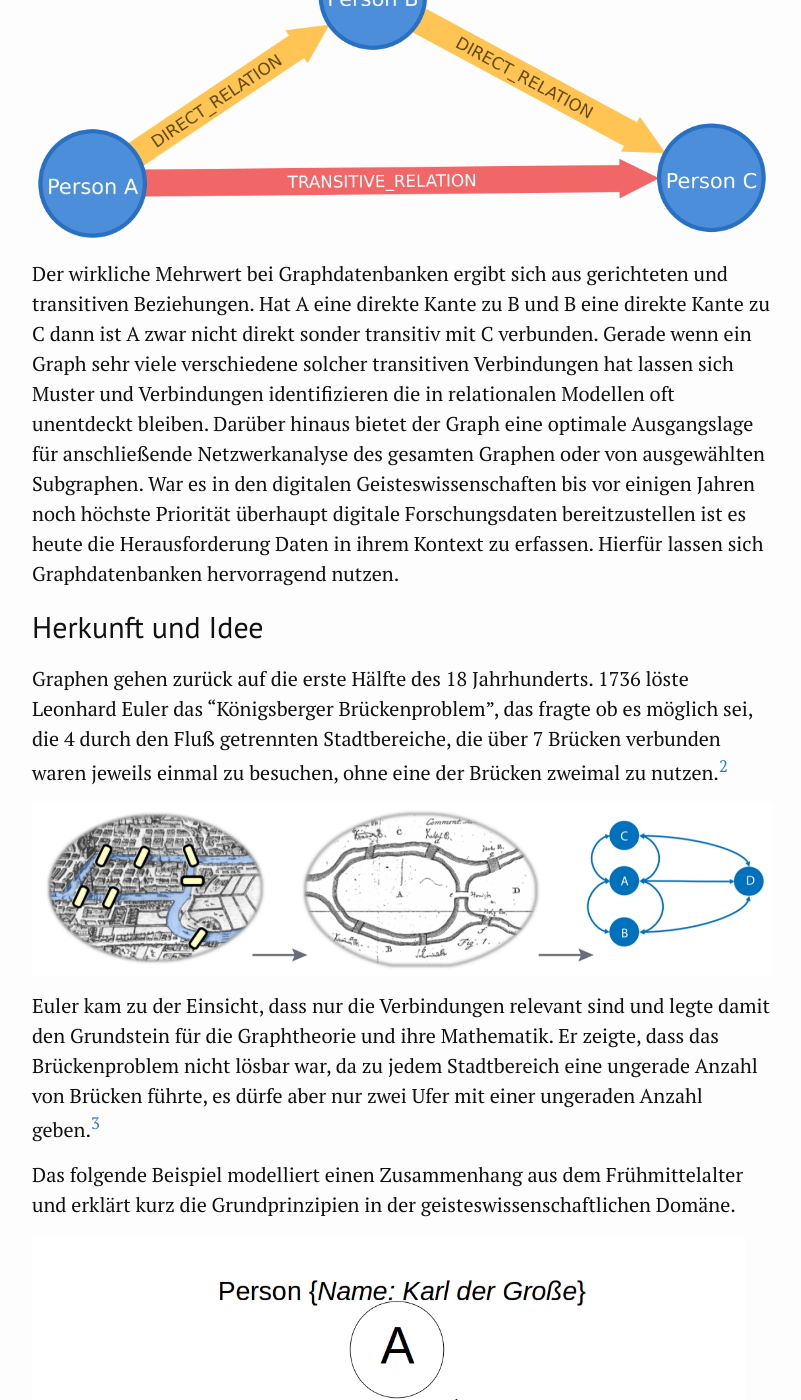
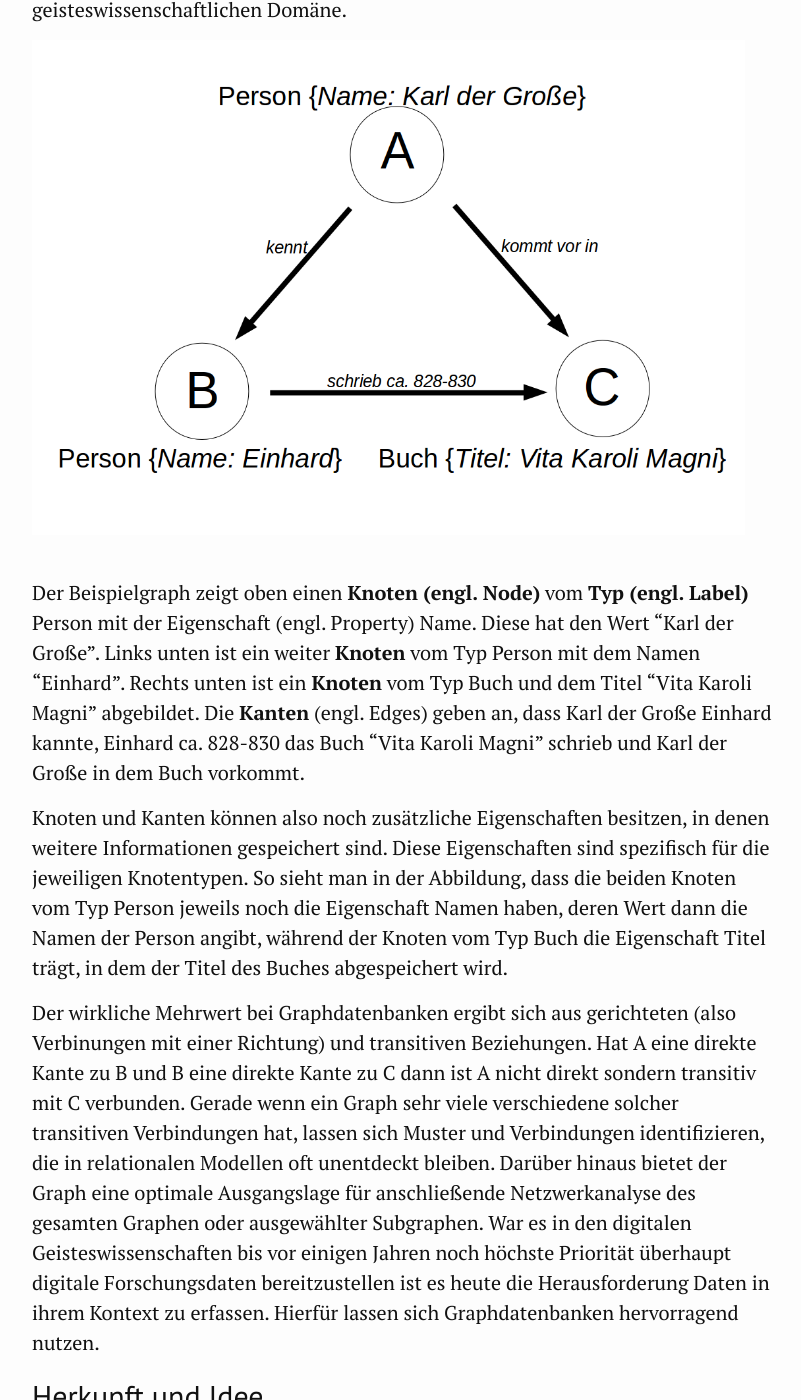
Before and after one commit to kuczera/Graphentechnologien, a Jekyll site: the page built from docs/05_Einfuehrung_und_Theorie.md, in a window 1280 px wide and 1400 px high, scrolled down 967 px. Shown: the whole window, without its empty margins (238-1039 px from the left). Built offline with Jekyll 4.4.1, drawn with Linux system fonts in a browser that asks for light colours; some of the changed text lies outside the part shown.

Commit message:
Einführung ergänzt

```diff
--- a/docs/05_Einfuehrung_und_Theorie.md
+++ b/docs/05_Einfuehrung_und_Theorie.md
@@ -10,33 +10,31 @@ contents: true
 * Will be replaced with the ToC, excluding the "Contents" header
 {:toc}
 
-# Einführung und Theorie
+# Einführung und theoretische Grundlagen
 
 ## Einführung zu Graphen
 
-Dieser Abschnitt gibt eine kurze Einführung zu Graphen.[^b72e] Gegenüber relationalen Datenbanken, in denen die Daten in  Tabellen abgelegt und verknüpft sind, werden in Graphen Knoten für die Speicherung der Daten verwendet und diese dann mit Kanten in Relation gesetzt. Aber auch in relationalen Datenbanken kann man natürlich Daten verknüpfen. Wo liegt also der eigentliche Vorteil.
+Dieser Abschnitt gibt eine kurze Einführung in Graphen.[^b72e] Gegenüber relationalen Datenbanken, in denen die Daten in  Tabellen abgelegt und verknüpft sind, werden in Graphen Knoten für die Speicherung der Daten verwendet und diese dann mit Kanten in Relation gesetzt. Aber auch in relationalen Datenbanken kann man natürlich Daten verknüpfen. Wo liegt also der eigentliche Vorteil ?
 
-![Direkte und transitive Verbindungen (Quelle: Kuczera)](Bilder/directTransitive.png)
+Der folgende kleine Beispielgraph modelliert einen Zusammenhang aus dem Frühmittelalter und erklärt kurz die Grundprinzipien in der geisteswissenschaftlichen Domäne.
 
-Der wirkliche Mehrwert bei Graphdatenbanken ergibt sich aus gerichteten und transitiven Beziehungen. Hat A eine direkte Kante zu B und B eine direkte Kante zu C dann ist A zwar nicht direkt sonder transitiv mit C verbunden.
-Gerade wenn ein Graph sehr viele verschiedene solcher transitiven Verbindungen hat lassen sich Muster und Verbindungen identifizieren die in relationalen Modellen oft unentdeckt bleiben. Darüber hinaus bietet der Graph eine optimale Ausgangslage für anschließende Netzwerkanalyse des gesamten Graphen oder von ausgewählten Subgraphen.
+![Beispielgraph (Quelle: Kuczera)](Bilder/Beispielgraph.png)
+
+Der Beispielgraph zeigt oben einen <b>Knoten (engl. Node)</b> vom <b>Typ (engl. Label)</b> Person mit der Eigenschaft (engl. Property) Name. Diese hat den Wert "Karl der Große". Links unten ist ein weiter <b>Knoten</b> vom Typ Person mit dem Namen "Einhard". Rechts unten ist ein <b>Knoten</b> vom Typ Buch und dem Titel "Vita Karoli Magni" abgebildet. Die <b>Kanten</b> (engl. Edges) geben an, dass Karl der Große Einhard kannte, Einhard ca. 828-830 das Buch "Vita Karoli Magni" schrieb und Karl der Große in dem Buch vorkommt.
+
+Knoten und Kanten können also noch zusätzliche Eigenschaften besitzen, in denen weitere Informationen gespeichert sind. Diese Eigenschaften sind spezifisch für die jeweiligen Knotentypen. So sieht man in der Abbildung, dass die beiden Knoten vom Typ Person jeweils noch die Eigenschaft Namen haben, deren Wert dann die Namen der Person angibt, während der Knoten vom Typ Buch die Eigenschaft Titel trägt, in dem der Titel des Buches abgespeichert wird.
+
+Der wirkliche Mehrwert bei Graphdatenbanken ergibt sich aus gerichteten (also Verbinungen mit einer Richtung) und transitiven Beziehungen. Hat A eine direkte Kante zu B und B eine direkte Kante zu C dann ist A nicht direkt sondern transitiv mit C verbunden.
+Gerade wenn ein Graph sehr viele verschiedene solcher transitiven Verbindungen hat, lassen sich Muster und Verbindungen identifizieren, die in relationalen Modellen oft unentdeckt bleiben. Darüber hinaus bietet der Graph eine optimale Ausgangslage für anschließende Netzwerkanalyse des gesamten Graphen oder ausgewählter Subgraphen.
 War es in den digitalen Geisteswissenschaften bis vor einigen Jahren noch höchste Priorität überhaupt digitale Forschungsdaten bereitzustellen ist es heute die Herausforderung Daten in ihrem Kontext zu erfassen. Hierfür lassen sich Graphdatenbanken hervorragend nutzen.
 
 ## Herkunft und Idee
 
-Graphen gehen zurück auf die erste Hälfte des 18 Jahrhunderts. 1736 löste Leonhard Euler das "Königsberger Brückenproblem", das fragte ob es möglich sei, die 4 durch den Fluß getrennten Stadtbereiche, die über 7 Brücken verbunden waren jeweils einmal zu besuchen, ohne eine der Brücken zweimal zu nutzen.[^caa8]
+Graphen gehen zurück auf die erste Hälfte des 18 Jahrhunderts. 1736 löste Leonhard Euler das "Königsberger Brückenproblem", das fragte ob es möglich sei, die 4 durch den Fluss getrennten Stadtbereiche, die über 7 Brücken verbunden waren jeweils einmal zu besuchen, ohne eine der Brücken zweimal zu nutzen.[^caa8]
 
 ![Das Eulersche Brückenproblem (Needham/Hodler 2019, S. 2, Bild 1-1)](Bilder/Eulersche-Bruecken.png)
 
-Euler kam zu der Einsicht, dass nur die Verbindungen relevant sind und legte damit den Grundstein für die Graphtheorie und ihre Mathematik. Er zeigte, dass das Brückenproblem nicht lösbar war, da zu jedem Stadtbereich eine ungerade Anzahl von Brücken führte, es dürfe aber nur zwei Ufer mit einer ungeraden Anzahl geben.[^bfe5]
-
-Das folgende Beispiel modelliert einen Zusammenhang aus dem Frühmittelalter und erklärt kurz die Grundprinzipien in der geisteswissenschaftlichen Domäne.
-
-![Beispielgraph (Quelle: Kuczera)](Bilder/Beispielgraph.png)
-
-Der Beispielgraph zeigt oben einen <b>Knoten (engl. Nodes)</b>	vom Typ Person mit der Eigenschaft Name. Diese hat den Wert "Karl der Große". Links unten ist ein weiter <b>Knoten</b> vom Typ Person mit dem Namen "Einhard". Rechts unten ist ein <b>Knoten</b> vom Typ Buch und dem Titel "Vita Karoli Magni" abgebildet. Die <b>Kanten</b> (engl. Edges) geben an, dass Karl der Große Einhart kannte, Einhard ca. 828-830 das Buch "Vita Karoli Magni" schrieb und Karl der Große in dem Buch vorkommt.
-
-Knoten und Kanten können also noch zusätzliche Eigenschaften besitzen, in denen weitere Informationen gespeichert sind. Diese Eigenschaften sind spezifisch für die jeweiligen Knotentypen. So sieht man in der Abbildung, dass die beiden Knoten vom Typ Person jeweils noch die Eigenschaft Namen haben, deren Wert dann die Namen der Person angibt, während der Knoten vom Typ Buch die Eigenschaft Titel trägt, in dem der Titel des Buches abgespeichert wird.
+Euler kam zu der Einsicht, dass nur die Verbindungen zwischen den 4 Bereichen der Stadt relevant sind und legte damit den Grundstein für die Graphtheorie und ihre Mathematik. Er zeigte, dass das Brückenproblem nicht lösbar war, da zu jedem Stadtbereich eine ungerade Anzahl von Brücken führte, es dürfe aber nur zwei Ufer mit einer ungeraden Anzahl geben.[^bfe5]
 
 ## Graphtypen und Strukturen
 
```
Also changed, not shown: other parts of docs/05_Einfuehrung_und_Theorie.md (+3 -3 lines), docs/Bilder/Graph-Algorithms/02-1-2-GraphsNotGraphs.png (renamed from docs/Bilder/GraphsNotGraphs.png).
